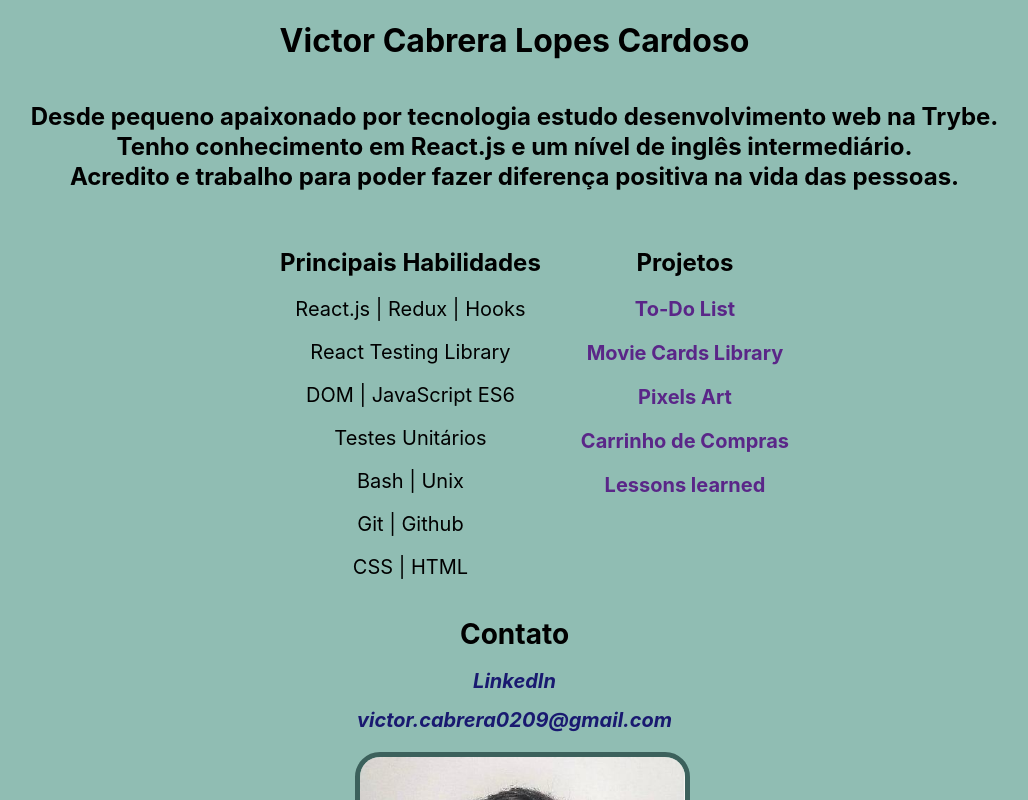
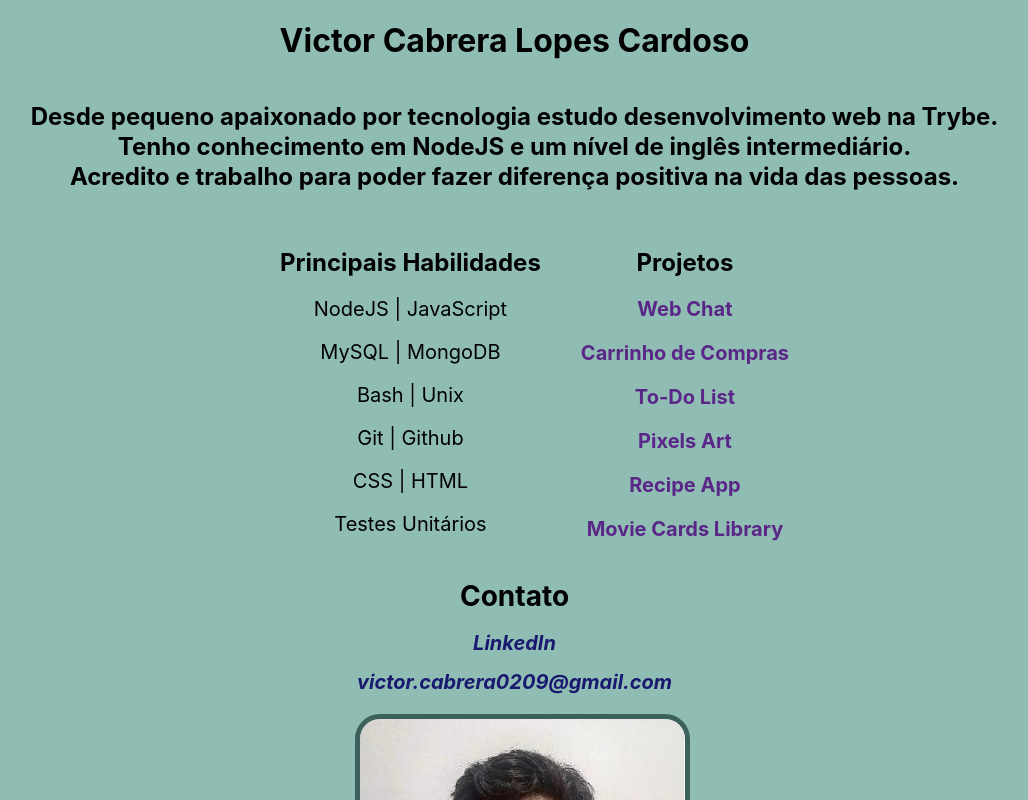
Before and after one commit to victorcl68/my-portfolio, a React (Create React App) app: page / in a window 1280 px wide. Shown: the top 800 px of the page, without its empty margins (118-1146 px from the left). Built offline with nearby package versions, Linux system fonts and the light colour scheme.

Commit message:
Update README, and adding some projects

```diff
--- a/src/App.js
+++ b/src/App.js
@@ -10,37 +10,39 @@ function App() {
         <h2 id="subtitle">
           Desde pequeno apaixonado por tecnologia estudo desenvolvimento web na Trybe.
           <br />
-          Tenho conhecimento em React.js e um nível de inglês intermediário.
+          Tenho conhecimento em NodeJS e um nível de inglês intermediário.
           <br />
           Acredito e trabalho para poder fazer diferença positiva na vida das pessoas.
         </h2>
         <section id="uls">
           <ul id="abilities">
             <h2 className="title-ul"> Principais Habilidades </h2>
-            <li className="item"> React.js | Redux | Hooks </li>
-            <li className="item"> React Testing Library </li>
-            <li className="item"> DOM | JavaScript ES6 </li>
-            <li className="item"> Testes Unitários </li>
+            <li className="item"> NodeJS | JavaScript </li>
+            <li className="item"> MySQL | MongoDB </li>
             <li className="item"> Bash | Unix </li>
             <li className="item"> Git | Github </li>
             <li className="item"> CSS | HTML </li>
+            <li className="item"> Testes Unitários </li>
           </ul>
           <ul id="projects">
             <h2 className="title-ul"> Projetos </h2>
+              <li><a href="https://webchat-victor.herokuapp.com" target="_blank" rel="noreferrer">
+                <h3 className="item"> Web Chat </h3>
+              </a></li>
+              <li><a href="https://victorcl68.github.io/shopping-cart/" target="_blank" rel="noreferrer">
+                <h3 className="item"> Carrinho de Compras </h3>
+              </a></li>
               <li><a href="https://victorcl68.github.io/to-do-list/" target="_blank" rel="noreferrer">
                 <h3 className="item"> To-Do List </h3>
-            </a></li>
-            <li><a href="https://movie-card-library.herokuapp.com/ " target="_blank" rel="noreferrer">
-              <h3 className="item"> Movie Cards Library </h3>
               </a></li>
               <li><a href="https://victorcl68.github.io/pixels-art/" target="_blank" rel="noreferrer">
                 <h3 className="item"> Pixels Art </h3>
               </a></li>
-            <li><a href="https://victorcl68.github.io/shopping-cart/" target="_blank" rel="noreferrer">
-              <h3 className="item"> Carrinho de Compras </h3>
+              <li><a href="https://project-recipes-app.herokuapp.com/" target="_blank" rel="noreferrer">
+                <h3 className="item"> Recipe App </h3>
               </a></li>
-            <li><a href="https://victorcl68.github.io/lessons-learned/" target="_blank" rel="noreferrer">
-              <h3 className="item"> Lessons learned </h3>
+              <li><a href="https://movie-card-library.herokuapp.com/" target="_blank" rel="noreferrer">
+                <h3 className="item"> Movie Cards Library </h3>
               </a></li>
           </ul>
         </section>
```
Also changed, not shown: package.json (+5 -5 lines), 2 other files (tests, documents, lock files or other folders). Lines whose indentation alone changed are shown as unchanged.
